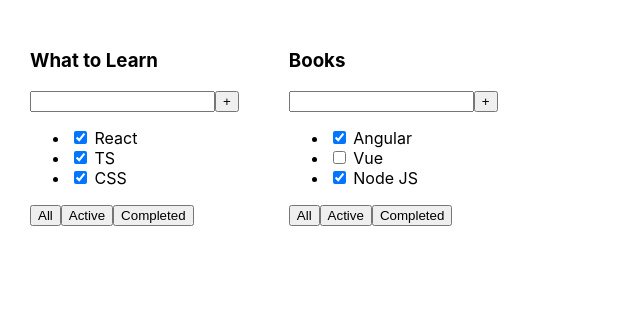
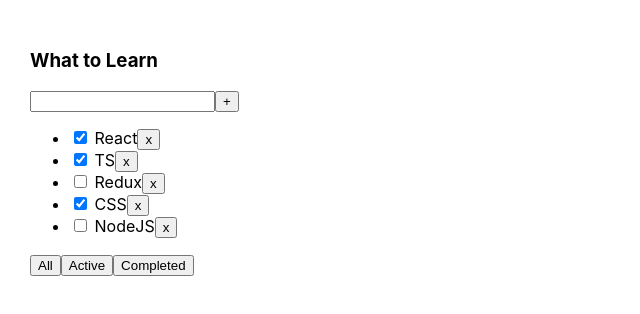
Before and after one commit to sStarkmaXx/it-incubator-todolist-ts-01, a React (Create React App) app: page / in a window 1280 px wide. Shown: the top 314 px of the page, without its empty margins (0-640 px from the left). Built offline with nearby package versions, Linux system fonts and the light colour scheme.

Commit message:
new tasks + filter
add new tasks + filter

```diff
--- a/package.json
+++ b/package.json
@@ -10,10 +10,12 @@
     "@types/node": "^12.0.0",
     "@types/react": "^16.9.0",
     "@types/react-dom": "^16.9.0",
+    "@types/uuid": "^8.3.0",
     "react": "^16.13.1",
     "react-dom": "^16.13.1",
     "react-scripts": "^4.0.3",
-    "typescript": "~3.7.2"
+    "typescript": "~3.7.2",
+    "uuid": "^8.3.2"
   },
   "scripts": {
     "start": "react-scripts start",
--- a/src/App.tsx
+++ b/src/App.tsx
@@ -1,22 +1,63 @@
-import React from 'react';
+import React, { useState } from 'react';
+import { v1 } from 'uuid';
 import './App.css';
 import { Todolist } from './Todolist';
 
+export type TaskType = {
+  id: string;
+  title: string;
+  isDone: boolean;
+};
+
+export type FilterType = 'all' | 'completed' | 'active';
+
 function App() {
-  let tasks1 = [
-    { id: 1, title: 'React', isDone: true },
-    { id: 2, title: 'TS', isDone: true },
-    { id: 3, title: 'CSS', isDone: true },
-  ];
-  let tasks2 = [
-    { id: 1, title: 'Angular', isDone: true },
-    { id: 2, title: 'Vue', isDone: false },
-    { id: 3, title: 'Node JS', isDone: true },
-  ];
+  const [tasks, setTasks] = useState<Array<TaskType>>([
+    { id: v1(), title: 'React', isDone: true },
+    { id: v1(), title: 'TS', isDone: true },
+    { id: v1(), title: 'Redux', isDone: false },
+    { id: v1(), title: 'CSS', isDone: true },
+    { id: v1(), title: 'NodeJS', isDone: false },
+  ]);
+  const [filter, setFilter] = useState<FilterType>('all');
+  function changeFilter(filter: FilterType) {
+    setFilter(filter);
+  }
+  function createNewTask(title: string) {
+    const newTask: TaskType = {
+      id: v1(),
+      title,
+      isDone: false,
+    };
+    const newTasks = [newTask, ...tasks];
+    setTasks(newTasks);
+  }
+
+  function removeTask(taskID: string) {
+    const filteredTasks = tasks.filter((task) => task.id !== taskID);
+    setTasks(filteredTasks);
+  }
+
+  function getFilteredTask() {
+    switch (filter) {
+      case 'active':
+        return tasks.filter((t) => t.isDone === false);
+      case 'completed':
+        return tasks.filter((t) => t.isDone === true);
+      default:
+        return tasks;
+    }
+  }
+
   return (
     <div className="App">
-      <Todolist title="What to Learn" tasks={tasks1} />
-      <Todolist title="Books" tasks={tasks2} />
+      <Todolist
+        title="What to Learn"
+        tasks={getFilteredTask()}
+        removeTask={removeTask}
+        createNewTask={createNewTask}
+        changeFilter={changeFilter}
+      />
     </div>
   );
 }
--- a/src/Todolist.tsx
+++ b/src/Todolist.tsx
@@ -1,44 +1,63 @@
-import React from 'react';
+import React, { ChangeEvent, KeyboardEvent, useState } from 'react';
+import { FilterType, TaskType } from './App';
 
 type PropsType = {
   title: string;
   tasks: Array<TaskType>;
-};
-
-type TaskType = {
-  id: number;
-  title: string;
-  isDone: boolean;
+  removeTask: (taskID: string) => void;
+  createNewTask: (title: string) => void;
+  changeFilter: (filter: FilterType) => void;
 };
 
 let taska = React.createRef<HTMLInputElement>();
 
 export const Todolist = (props: PropsType) => {
-  let addTask = () => {
-    let taskName = taska.current?.value;
-    if (taskName != undefined) {
+  const [title, setTitle] = useState<string>('');
+
+  const onChangeTitle = (e: ChangeEvent<HTMLInputElement>) =>
+    setTitle(e.currentTarget.value);
+  const addTaskAndClear = () => {
+    props.createNewTask(title);
+    setTitle('');
+  };
+  const onKeyPressAddTask = (e: KeyboardEvent<HTMLInputElement>) => {
+    if (e.key === 'Enter') {
+      addTaskAndClear();
     }
   };
+
   let task = props.tasks.map((item) => {
+    const removeTask = () => {
+      props.removeTask(item.id);
+    };
     return (
       <li>
         <input type="checkbox" checked={item.isDone} />{' '}
         <span>{item.title}</span>
+        <button onClick={removeTask}>x</button>
       </li>
     );
   });
+
   return (
     <div>
       <h3>{props.title}</h3>
       <div>
-        <input ref={taska} />
-        <button>+</button>
+        <input
+          ref={taska}
+          value={title}
+          onChange={onChangeTitle}
+          onKeyPress={onKeyPressAddTask}
+        />
+        <button onClick={addTaskAndClear}>+</button>
       </div>
       <ul>{task}</ul>
       <div>
-        <button>All</button>
-        <button>Active</button>
-        <button>Completed</button>
+        <button onClick={() => props.changeFilter('all')}>All</button>
+        <button onClick={() => props.changeFilter('active')}>Active</button>
+        <button onClick={() => props.changeFilter('completed')}>
+          Completed
+        </button>
       </div>
     </div>
   );
```
Also changed, not shown: 1 other file (tests, documents, lock files or other folders).
